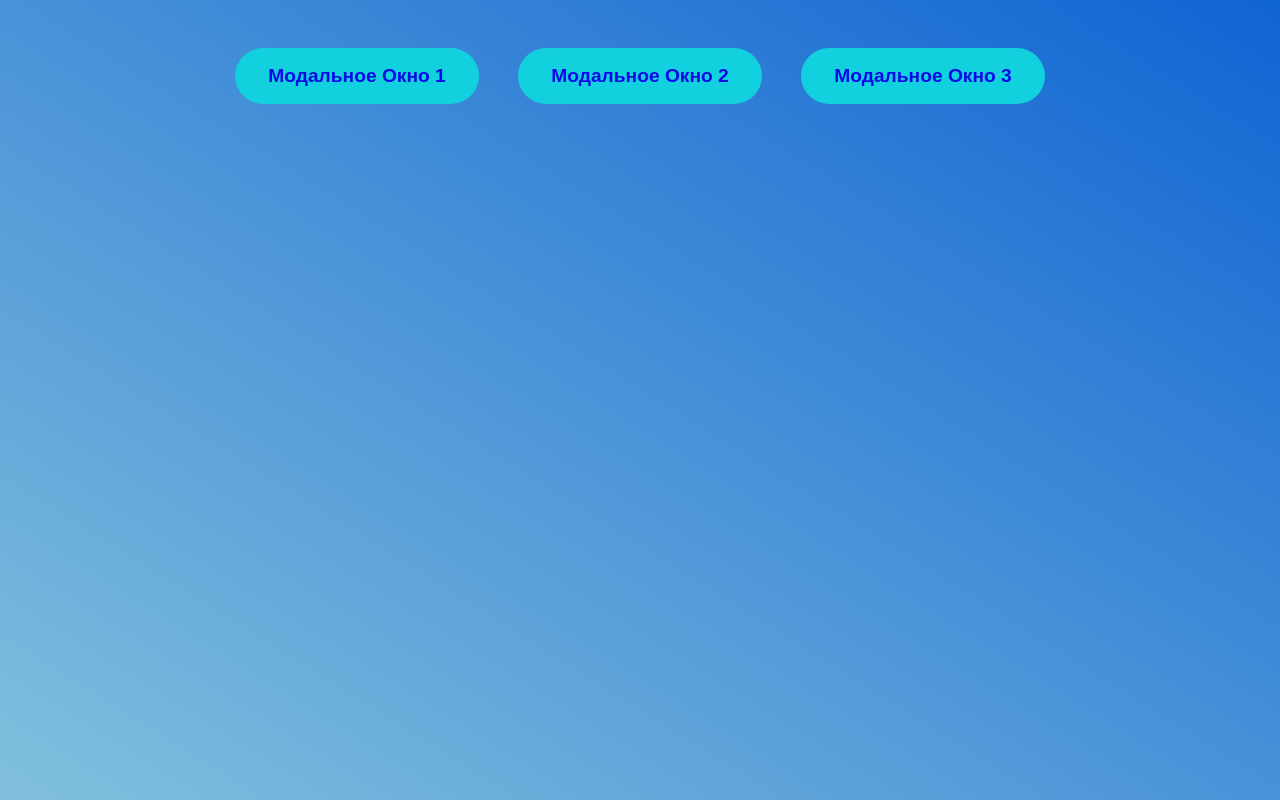
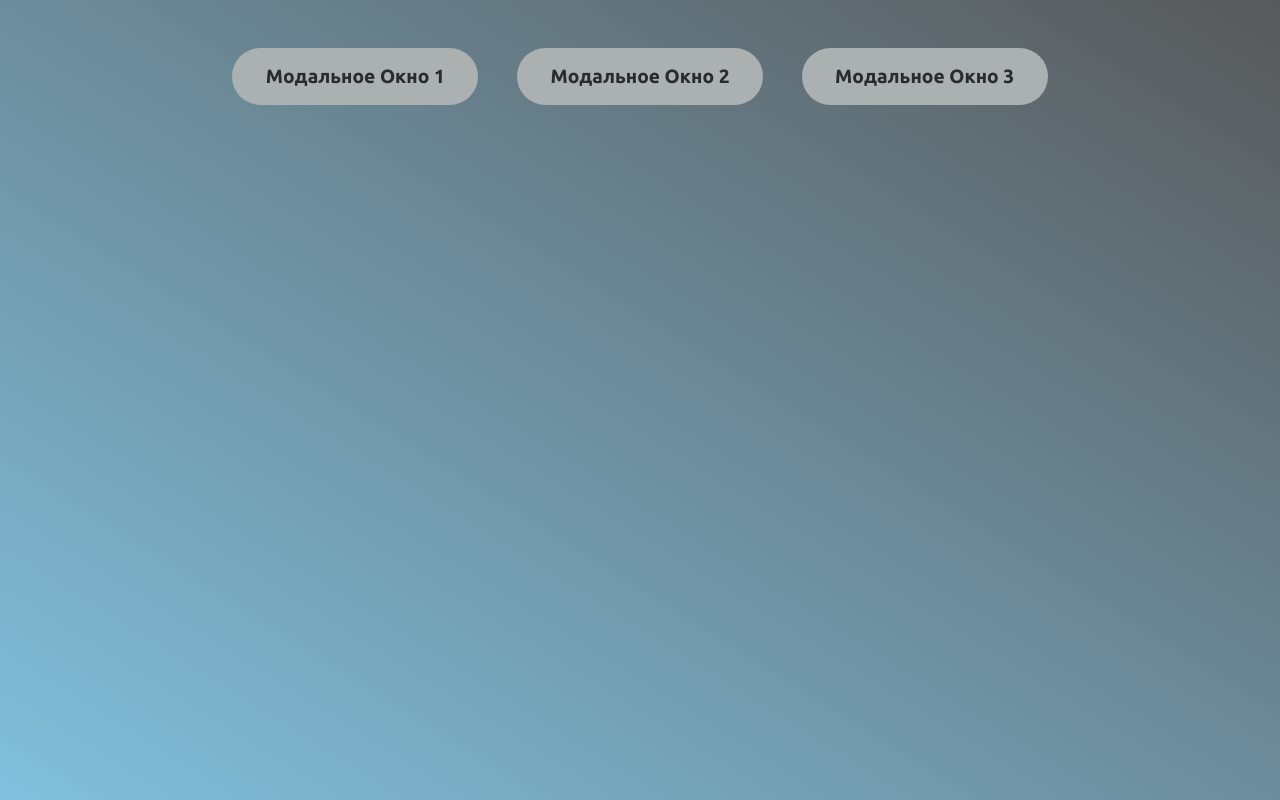
Before and after one commit to IgorZelenov7/modal-window-component, a plain HTML site: page index.html in a window 1280 px wide. Drawn offline with Linux system fonts and the light colour scheme.

Commit message:
switch color in window

```diff
--- a/index.html
+++ b/index.html
@@ -4,7 +4,7 @@
     <meta charset="UTF-8" />
     <meta name="viewport" content="width=device-width, initial-scale=1.0" />
     <meta http-equiv="X-UA-Compatible" content="ie=edge" />
-    <link rel="stylesheet" href="style.css" />
+    <link rel="stylesheet" href="./style.css" />
     <title>Modal window</title>
   </head>
   <body>
--- a/style.css
+++ b/style.css
@@ -1,3 +1,5 @@
+@import url('https://fonts.googleapis.com/css2?family=Ubuntu:ital,wght@0,300;0,400;0,500;0,700;1,300;1,400;1,500;1,700&display=swap');
+
 * {
   margin: 0;
   padding: 0;
@@ -10,7 +12,7 @@ html {
 }
 
 body {
-  font-family: sans-serif;
+  font-family: 'Ubuntu', sans-serif;
   color: rgb(0, 0, 0);
   line-height: 1.3;
   height: 100vh;
@@ -18,17 +20,18 @@ body {
   display: flex;
   align-items: flex-start;
   justify-content: center;
-  background: linear-gradient(to top right, #81c0dd, #1064d3);
+  background: linear-gradient(to top right, #81c0dd, #58595a);
 }
 
 .show-modal-window {
+  font-family: 'Ubuntu', sans-serif;
   font-size: 2rem;
   font-weight: 600;
   padding: 1.75rem 3.5rem;
   margin: 5rem 2rem;
   border: none;
-  background-color: rgb(18, 208, 221);
-  color: rgb(13, 10, 232);
+  background-color: rgb(171, 176, 177);
+  color: rgb(43, 43, 44);
   border-radius: 10rem;
   cursor: pointer;
 }
```
